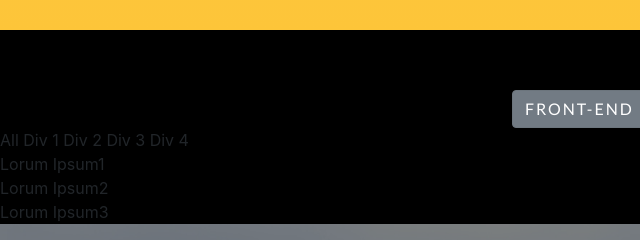
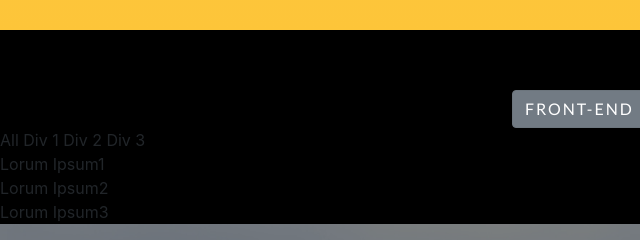
Before and after one commit to marianapt/portfolio, a website with bundled scripts: page index.html in a window 1280 px wide. Shown: the part 1480-1720 px from the top of the page, 0-640 px from the left. Built offline with nearby package versions, Linux system fonts and the light colour scheme; a web font is replaced by a local one.

Commit message:
added js

```diff
--- a/index.html
+++ b/index.html
@@ -152,7 +152,7 @@
         <a  class="showSingle" target="1">Div 1</a>
         <a  class="showSingle" target="2">Div 2</a>
         <a  class="showSingle" target="3">Div 3</a>
-        <a  class="showSingle" target="4">Div 4</a>
+
         </div>
         <div id="div1" class="targetDiv">Lorum Ipsum1</div>
         <div id="div2" class="targetDiv">Lorum Ipsum2</div>
```
